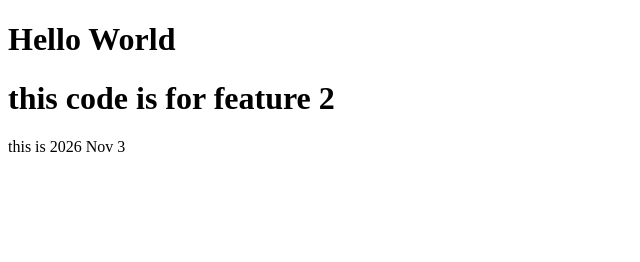
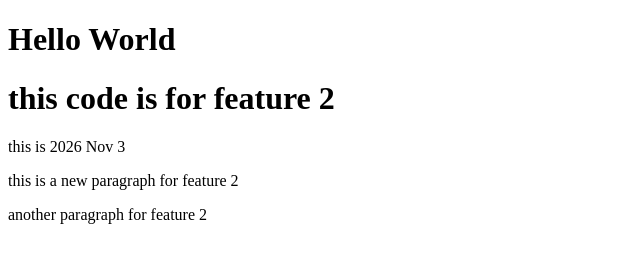
Before and after one commit to ahmadsabirhimmat/form, a plain HTML site: page index.html in a window 1280 px wide. Shown: the whole page, without its empty margins (0-640 px from the left). Drawn offline with Linux system fonts and the light colour scheme.

Commit message:
new update

```diff
--- a/index.html
+++ b/index.html
@@ -9,5 +9,7 @@
     <h1>Hello World</h1>
     <h1>this code is for feature 2</h1>
     <p>this is 2026 Nov 3</p>
+    <p>this is a new paragraph for feature 2</p>
+    <p>another paragraph for feature 2</p>
 </body>
 </html>
```
